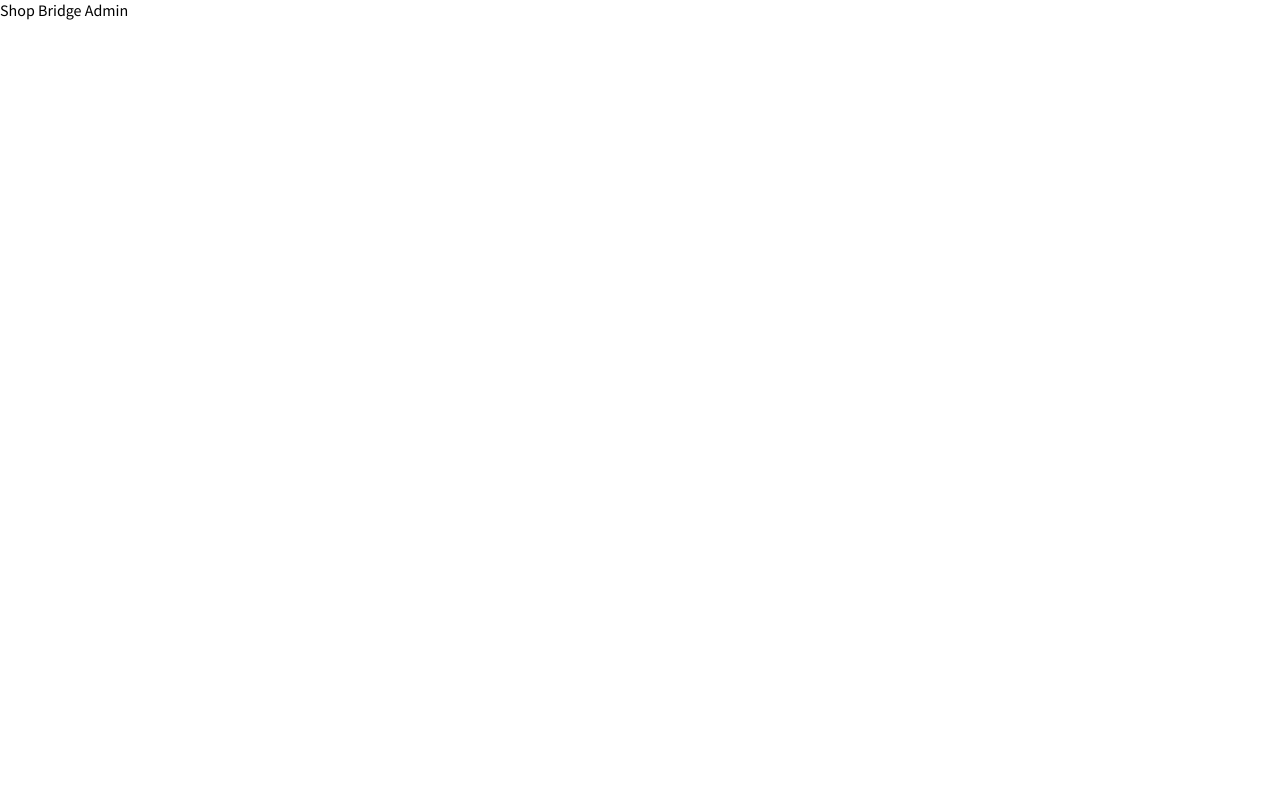
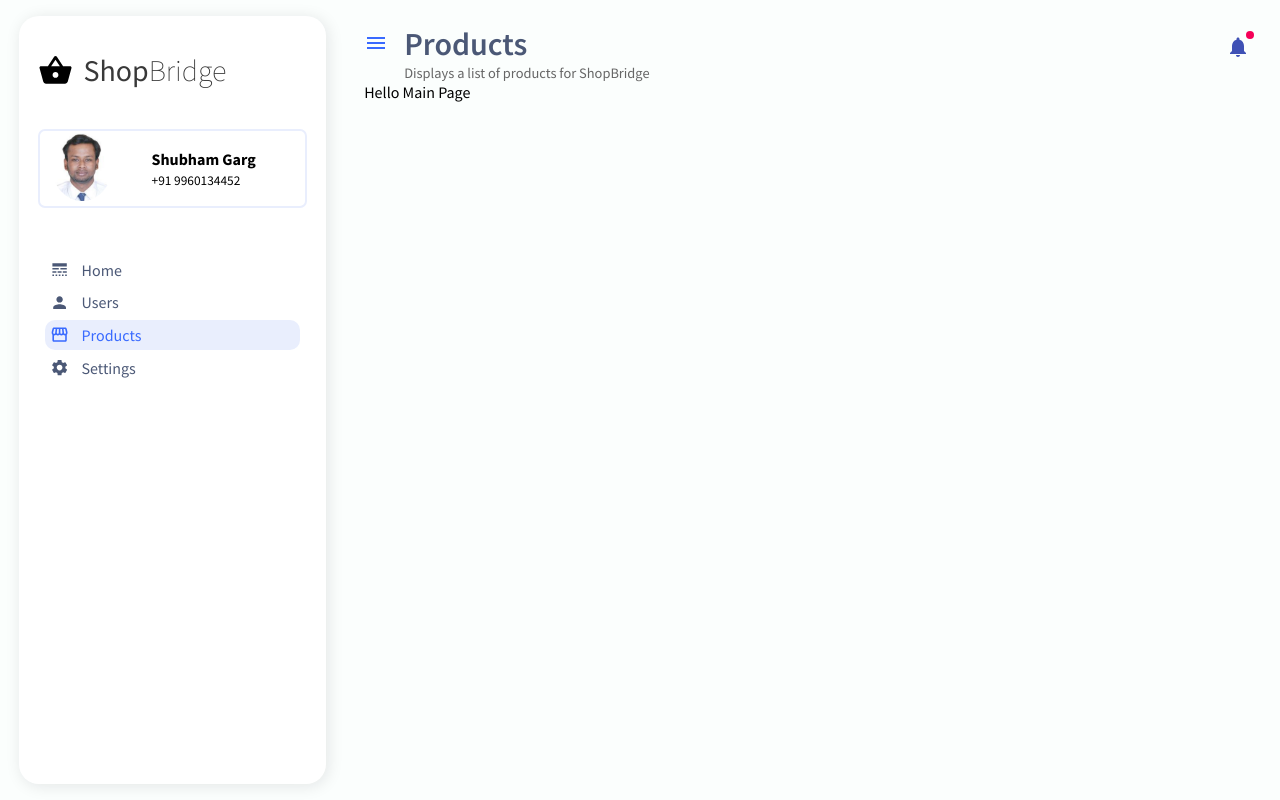
Before and after one commit to shbhmgarg/shop-bridge-admin, a React (Create React App) app: page / in a window 1280 px wide. Built offline with nearby package versions, Linux system fonts and the light colour scheme.

Commit message:
sidebar and header

```diff
--- a/public/index.html
+++ b/public/index.html
@@ -12,6 +12,10 @@
     <link rel="apple-touch-icon" href="%PUBLIC_URL%/logo192.png" />
     <link rel="manifest" href="%PUBLIC_URL%/manifest.json" />
     <link href="https://fonts.googleapis.com/css2?family=Roboto:wght@100;300;400;500;700;900&family=Source+Sans+Pro:wght@200;300;400;600;700;900&display=swap" rel="stylesheet">
+    <link
+  rel="stylesheet"
+  href="https://fonts.googleapis.com/icon?family=Material+Icons"
+/>
     <style>
       * {
         font-family: 'Source Sans Pro', sans-serif;
--- /dev/null
+++ b/src/App.css
@@ -0,0 +1,32 @@
+:root {
+  --color-main: #396aff;
+  --bg: #fbfefd;
+  --bg2: #dce5ff;
+  --main-accent: #e9eefd;
+  --main-text: #4b5876;
+  --shadow: rgba(17, 17, 26, 0.1) 2px 2px 16px;
+}
+
+* {
+  padding: 0;
+  margin: 0;
+  text-decoration: none;
+  font-family: 'Source sans pro', sans-serif;
+  list-style-type: none;
+  box-sizing: border-box;
+}
+
+body {
+  background: var(--bg);
+  overflow-x: hidden;
+}
+
+#menu-toggle {
+  display: none;
+}
+
+.main-content {
+  margin-left: 345px;
+  width: calc(100vw - 345px);
+  padding: 1rem 1.2rem;
+}
--- a/src/App.js
+++ b/src/App.js
@@ -1,9 +1,19 @@
-
+import { Fragment } from "react";
+import './App.css';
+import Header from "./components/layout/header/Header";
+import Sidebar from "./components/sidebar/Sidebar";
 function App() {
   return (
-    <div className="App">
-      Shop Bridge Admin
-    </div>
+    <Fragment>
+      <input type="checkbox" id='menu-toggle' />
+      <Sidebar />
+      <div className="main-content">
+        <Header />
+        <main>
+          Hello Main Page
+        </main>
+      </div>
+    </Fragment>
   );
 }
 
--- /dev/null
+++ b/src/components/layout/header/Header.css
@@ -0,0 +1,31 @@
+header {
+  display: flex;
+  justify-content: space-between;
+  padding-top: .5rem;
+}
+
+.header-title-wrapper {
+  display: flex;
+  align-items: baseline;
+}
+
+.header-icon {
+  display: inline-block;
+  color: var(--color-main);
+  margin-right: 1rem;
+  font-size: 1.8rem;
+}
+
+.header-title h1 {
+  color: var(--main-text);
+  font-weight: 600;
+}
+
+.header-title p {
+  color: #666;
+  font-size: .9rem;
+}
+
+.header-action {
+  padding: .7rem;
+}
--- /dev/null
+++ b/src/components/layout/header/Header.js
@@ -0,0 +1,25 @@
+import React from "react";
+import './Header.css';
+import { Badge } from "@material-ui/core";
+import { Menu, NotificationImportant, Notifications } from "@material-ui/icons";
+
+const Header = () => {
+  return (
+    <header>
+      <div className='header-title-wrapper'>
+          <Menu className='header-icon' />
+        <div className="header-title">
+          <h1>Products</h1>
+          <p>Displays a list of products for ShopBridge</p>
+        </div>
+      </div>
+      <div className='header-action'>
+        <Badge color='secondary' invisible={false} variant='dot'>
+          <Notifications color='primary' />
+        </Badge>
+      </div>
+    </header>
+  );
+};
+
+export default Header;
--- /dev/null
+++ b/src/components/sidebar/Sidebar.css
@@ -0,0 +1,38 @@
+.sidebar {
+  width: 345px;
+  height: 100%;
+  position: fixed;
+  top: 0;
+  left: 0;
+  bottom: 0;
+  padding: 1rem 1.2rem;
+}
+
+.sidebar-container {
+  height: 100%;
+  width: 100%;
+  background: #fff;
+  border-radius: 20px;
+  box-shadow: var(--shadow);
+  padding: 1.2rem;
+}
+
+.brand {
+  height: 70px;
+  display: flex;
+  align-items: center;
+}
+
+.brand span {
+  font-size: 30px;
+  color: #393939;
+}
+
+.logoDark {
+  margin-left: 10px;
+  font-weight: 400;
+}
+
+.logoLight {
+  font-weight: lighter;
+}
--- /dev/null
+++ b/src/components/sidebar/Sidebar.js
@@ -0,0 +1,23 @@
+import React from "react";
+import './Sidebar.css'
+import ShoppingBasket from "@material-ui/icons/ShoppingBasket";
+import SidebarAvatar from "./sidebar-avatar/SidebarAvatar";
+import SidebarMenu from "./sidebar-menu/SidebarMenu";
+
+const Sidebar = () => {
+  return (
+    <div className='sidebar'>
+      <div className='sidebar-container'>
+        <div className='brand'>
+          <ShoppingBasket fontSize='large' className='logo' />
+          <span className='logoDark'>Shop</span>
+          <span className='logoLight'>Bridge</span>
+        </div>
+        <SidebarAvatar />
+        <SidebarMenu />
+      </div>
+    </div>
+  );
+};
+
+export default Sidebar;
--- /dev/null
+++ b/src/components/sidebar/sidebar-avatar/SidebarAvatar.css
@@ -0,0 +1,21 @@
+.sidebar-avatar {
+  display: grid;
+  grid-template-columns: 100px auto;
+  align-items: center;
+  border: 2px solid var(--main-accent);
+  padding: .1rem .7rem;
+  border-radius: 7px;
+  margin: 1.5rem 0rem 2.5rem 0rem;
+}
+
+img {
+  width: 60%;
+  height: auto;
+  border-radius: 50%;
+}
+
+.avatar-info {
+  display: flex;
+  justify-content: space-between;
+  align-items: center;
+}
--- /dev/null
+++ b/src/components/sidebar/sidebar-avatar/SidebarAvatar.js
@@ -0,0 +1,21 @@
+import React from 'react';
+import profilePic from './getProfileImage.jpeg';
+import './SidebarAvatar.css';
+
+const SidebarAvatar = () => {
+  return (
+    <div className='sidebar-avatar'>
+      <div>
+        <img src={profilePic} alt="profile pic" />
+      </div>
+      <div className="avatar-info">
+        <div className="avatar-text">
+          <h4>Shubham Garg</h4>
+          <small>+91 9960134452</small>
+        </div>
+      </div>
+    </div>
+  )
+}
+
+export default SidebarAvatar
--- /dev/null
+++ b/src/components/sidebar/sidebar-menu/SidebarMenu.css
@@ -0,0 +1,35 @@
+.sidebar-menu {
+  margin-bottom: 10px;
+}
+
+.sidebar-list {
+  list-style: none;
+  padding: .4rem;
+}
+
+.sidebar-list-item {
+  padding: .3rem;
+  cursor: pointer;
+  display: block;
+  border-radius: 10px;
+  margin-bottom: .2rem;
+}
+
+.sidebar-list-item a {
+  color: var(--main-text);
+  display: flex;
+  align-items: center;
+}
+
+.sidebar-list-item.active, .sidebar-list-item:hover {
+  background-color: var(--main-accent);
+}
+
+.sidebar-list-item.active a, .sidebar-list-item:hover a {
+  color: var(--color-main);
+}
+
+.sidebar-icon {
+  margin-right: .8rem;
+  font-size: 1.2rem !important;
+}
--- /dev/null
+++ b/src/components/sidebar/sidebar-menu/SidebarMenu.js
@@ -0,0 +1,38 @@
+import React from "react";
+import { LineStyle, Storefront, Settings, Person } from "@material-ui/icons";
+import "./SidebarMenu.css";
+
+const SidebarMenu = () => {
+  return (
+    <div className='sidebar-menu'>
+      <ul className='sidebar-list'>
+        <li className='sidebar-list-item'>
+          <a href='#!'>
+            <LineStyle className="sidebar-icon" />
+            Home
+          </a>
+        </li>
+        <li className='sidebar-list-item'>
+          <a href='#!'>
+            <Person className="sidebar-icon" />
+            Users
+          </a>
+        </li>
+        <li className='sidebar-list-item active'>
+          <a href='#!'>
+            <Storefront className="sidebar-icon" />
+            <span>Products</span>
+          </a>
+        </li>
+        <li className='sidebar-list-item'>
+          <a href='#!'>
+            <Settings className="sidebar-icon" />
+            Settings
+          </a>
+        </li>
+      </ul>
+    </div>
+  );
+};
+
+export default SidebarMenu;
```
Also changed, not shown: src/components/pages/products/Product.js (added), src/components/sidebar/sidebar-avatar/getProfileImage.jpeg (added).
